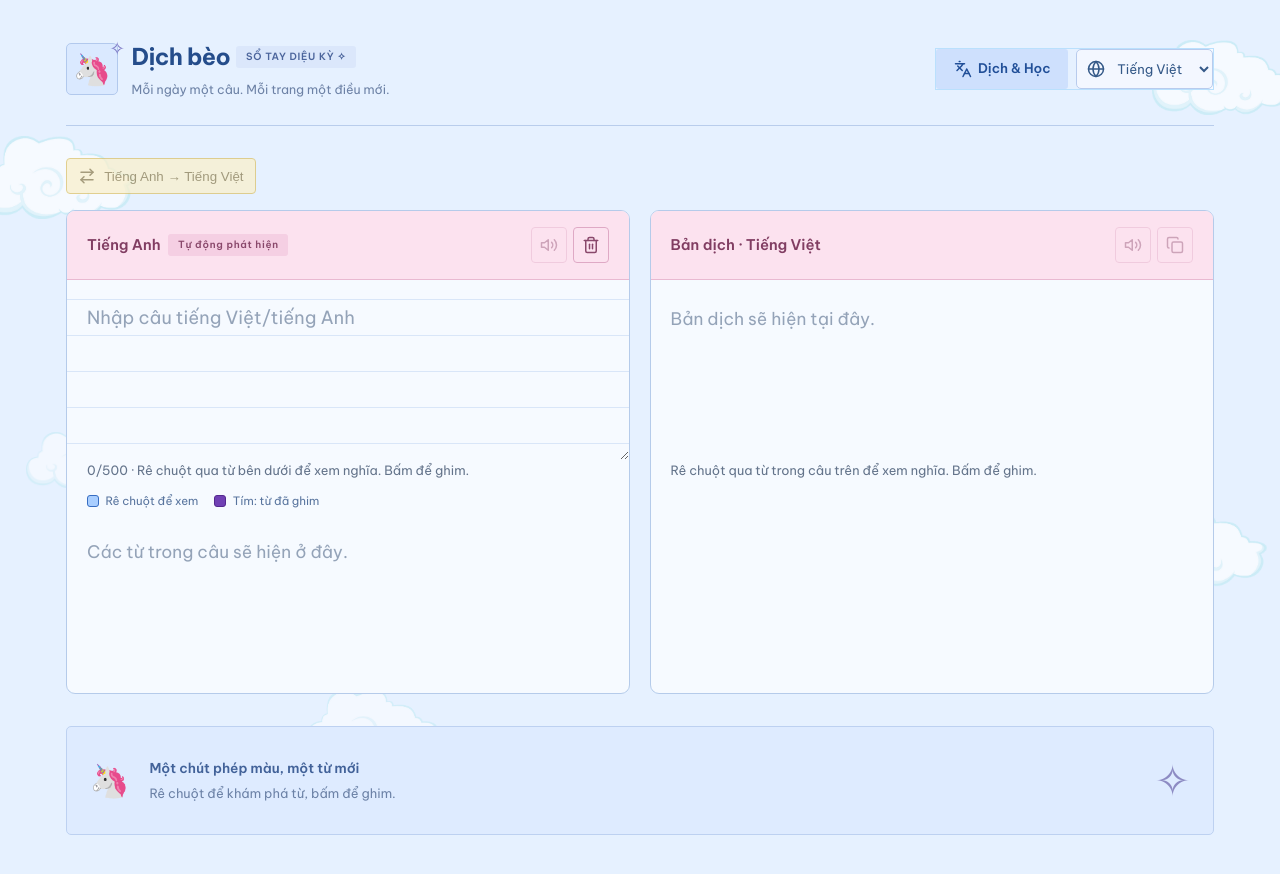
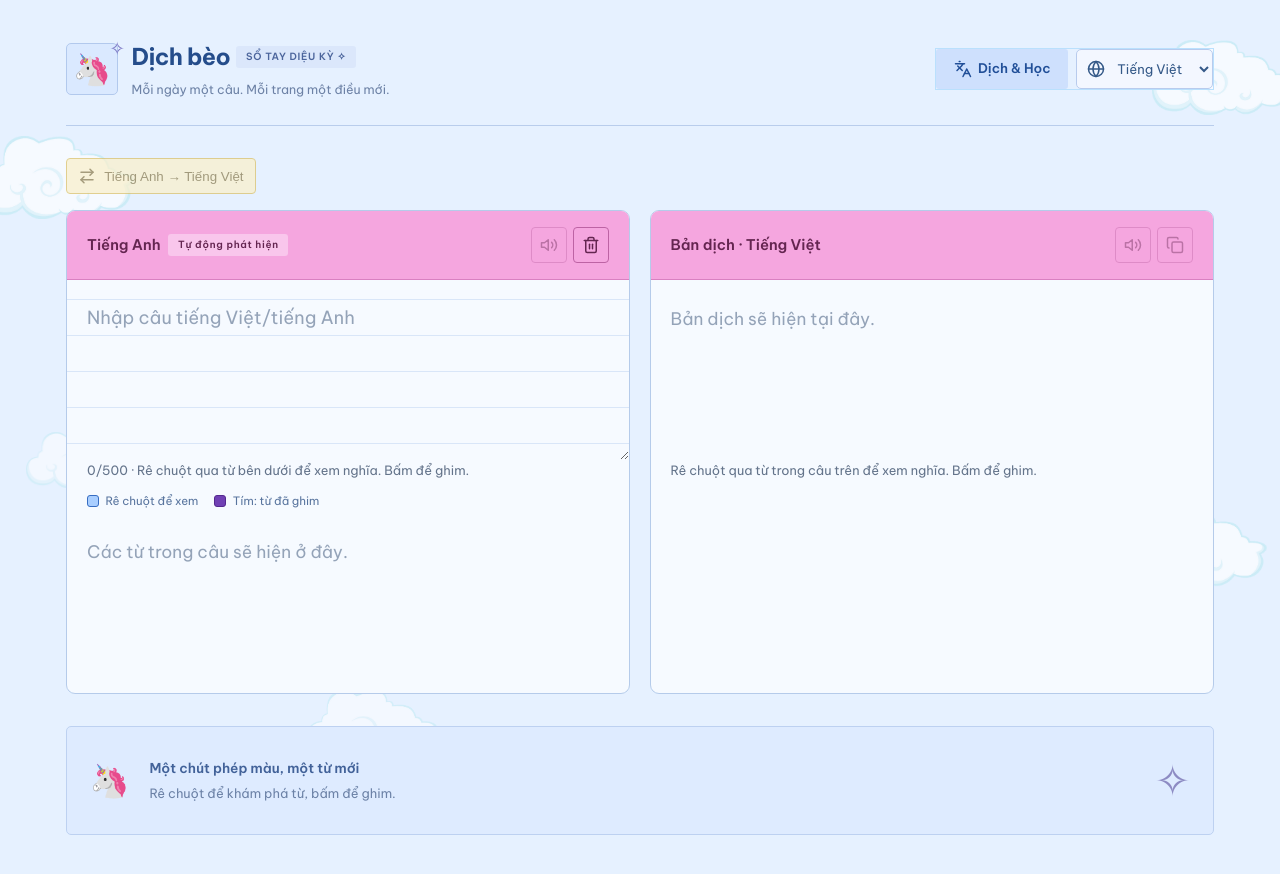
Before and after one commit to terramii/translator, a React (Vite) app in the folder frontend/: page / in a window 1280 px wide. Shown: the top 874 px of the page. Built offline with nearby package versions, Linux system fonts and the light colour scheme.

Commit message:
Match translation headers to unicorn pink

```diff
--- a/frontend/src/index.css
+++ b/frontend/src/index.css
@@ -840,11 +840,11 @@ body { background: #eaf2ff; }
 .word-info-card:has(.pinned-badge) { border-left-color: #8253bd; }
 
 /* Pink language headers against the blue notebook. */
-.translator-card > .card-header { background: #fce2ef; border-bottom-color: #e9b9d1; }
-.translator-card > .card-header .lang-selector { color: #813d62; }
-.translator-card > .card-header .brand-badge { background: #f5cfe3; color: #89486b; }
-.translator-card > .card-header .action-btn { border-color: #dfa9c5; color: #89486b; }
-.translator-card > .card-header .action-btn:hover { background: #f4c8df; }
+.translator-card > .card-header { background: #f5a6df; border-bottom-color: #d980c1; }
+.translator-card > .card-header .lang-selector { color: #642550; }
+.translator-card > .card-header .brand-badge { background: #f9c6ec; color: #642550; }
+.translator-card > .card-header .action-btn { border-color: #bd63a4; color: #642550; }
+.translator-card > .card-header .action-btn:hover { background: #f9c6ec; }
 
 /* Yellow language-direction control. */
 section[aria-label="Dịch hai chiều"] > .action-btn {
```
